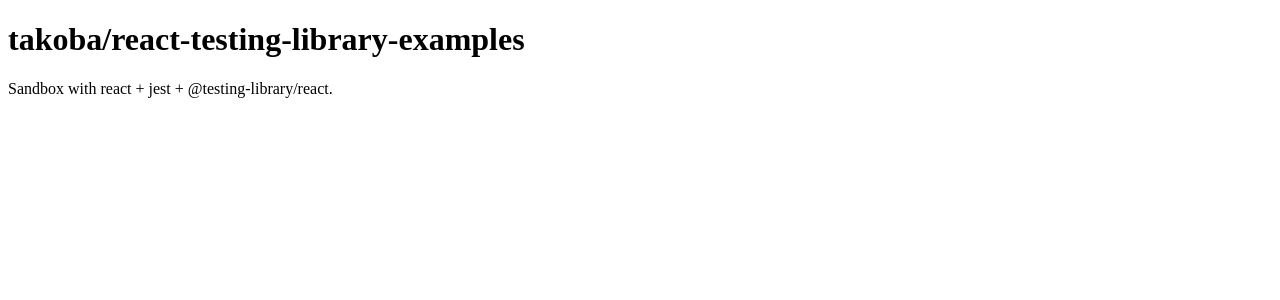
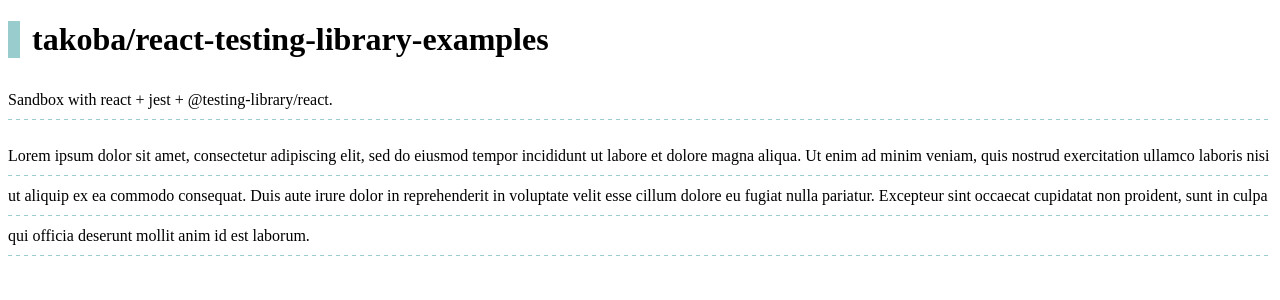
Before and after one commit to takoba/react-testing-library-examples, a React app: page / in a window 1280 px wide. Shown: the top 300 px of the page. Built offline with nearby package versions, Linux system fonts and the light colour scheme.

Commit message:
:sparkles: styled-componentsを使ってスタイリング

```diff
--- a/src/App.tsx
+++ b/src/App.tsx
@@ -1,10 +1,38 @@
 import React from 'react'
 import ReactDOM from 'react-dom'
+import styled from "styled-components"
+
+const Title = styled.h1`
+  border-left: 0.75rem solid #9cc;
+  padding-left: 0.75rem;
+`
+
+const Looseleaf: React.FC = ({ children }): JSX.Element => {
+  const Container = styled.div`
+    background-image:
+      linear-gradient(90deg, transparent 0%, transparent 50%, #fff 50%, #fff 100%),
+      linear-gradient(180deg, transparent 0%, transparent 97%, #9cc 97%, #9cc 100%);
+    background-size:
+      8px 100%,
+      100% 2.5rem;
+    line-height: 2.5rem;
+  `
+  const Text = styled.p`
+    overflow-wrap: break-word;
+  `
+
+  return (
+    <Container>
+      <Text>{children}</Text>
+    </Container>
+  )
+}
 
 const App = (): JSX.Element => (
   <>
-    <h1>takoba/react-testing-library-examples</h1>
-    <p>Sandbox with react + jest + @testing-library/react.</p>
+    <Title>takoba/react-testing-library-examples</Title>
+    <Looseleaf>Sandbox with react + jest + @testing-library/react.</Looseleaf>
+    <Looseleaf>Lorem ipsum dolor sit amet, consectetur adipiscing elit, sed do eiusmod tempor incididunt ut labore et dolore magna aliqua. Ut enim ad minim veniam, quis nostrud exercitation ullamco laboris nisi ut aliquip ex ea commodo consequat. Duis aute irure dolor in reprehenderit in voluptate velit esse cillum dolore eu fugiat nulla pariatur. Excepteur sint occaecat cupidatat non proident, sunt in culpa qui officia deserunt mollit anim id est laborum.</Looseleaf>
   </>
 )
 
```
